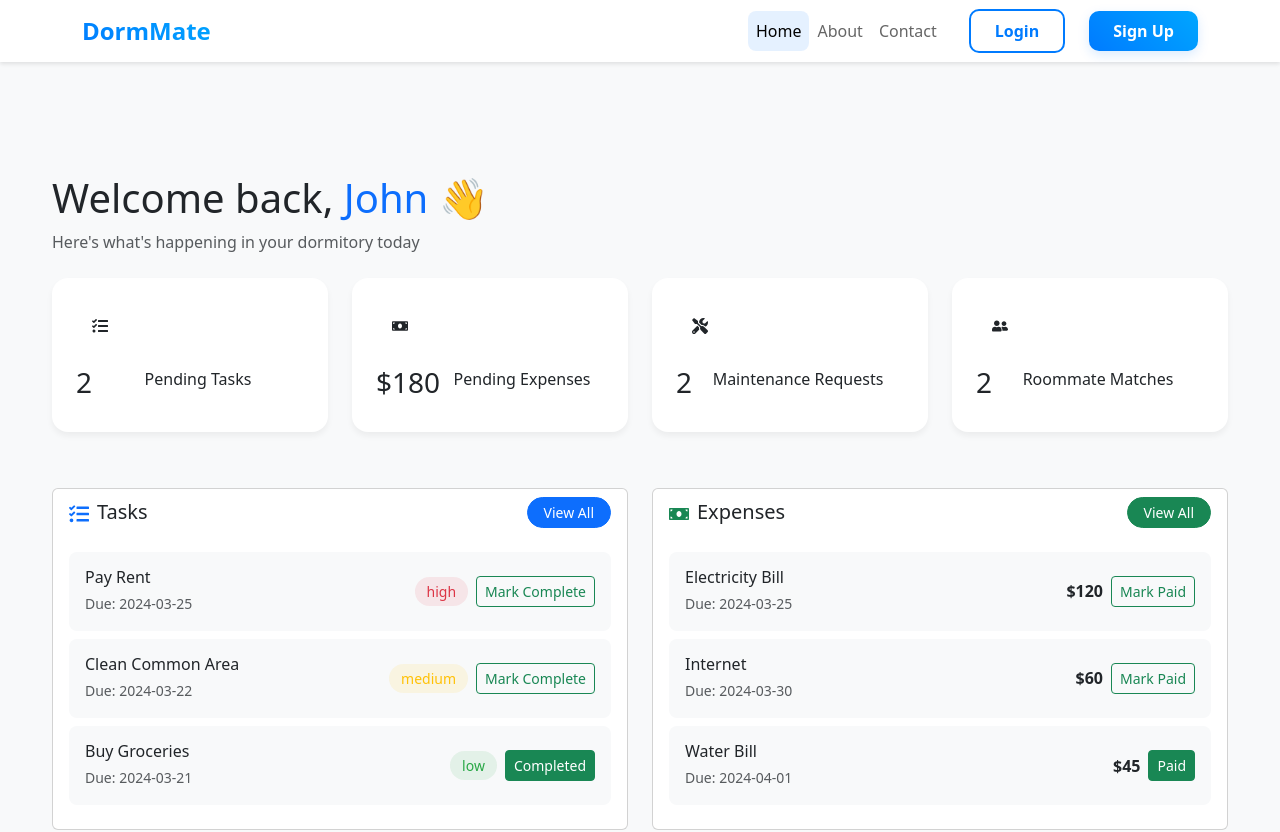
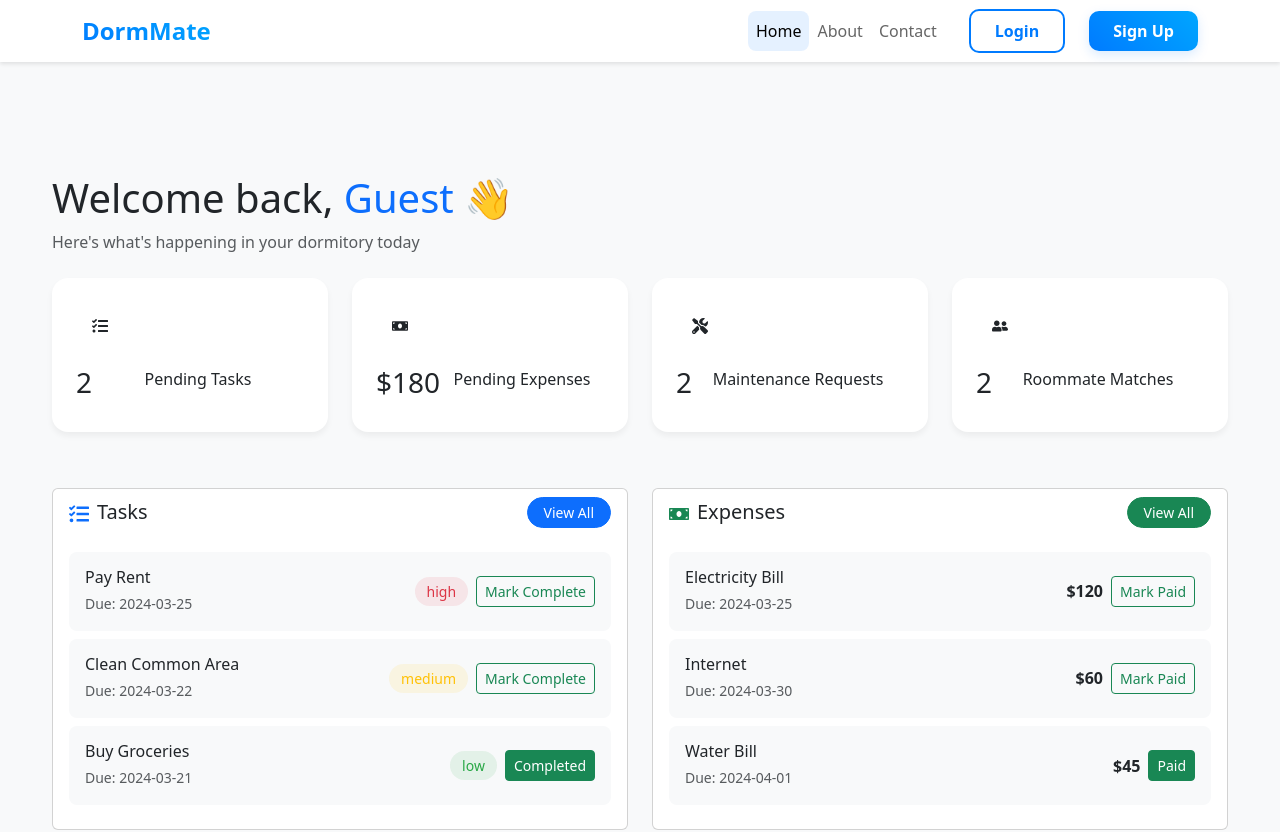
Before and after one commit to Divyx09/dorm-room-management-frontend, a React (Vite) app: page / in a window 1280 px wide. Shown: the top 832 px of the page. Built offline with nearby package versions, Linux system fonts and the light colour scheme.

Commit message:
Updated homepage

```diff
--- a/src/pages/Home/HomePage.jsx
+++ b/src/pages/Home/HomePage.jsx
@@ -130,12 +130,15 @@ const HomePage = () => {
     navigate(`/roommate-finder/${roommateId}`);
   };
 
+  const user = JSON.parse(localStorage.getItem("user")) || { name: "Guest" };
+  console.log(user.name);
+
   return (
     <div className='dashboard-container'>
       {/* Welcome Section */}
       <div className='welcome-section mb-4'>
         <h1>
-          Welcome back, <span className='text-primary'>John</span> 👋
+          Welcome back, <span className='text-primary'>{user.name}</span> 👋
         </h1>
         <p className='text-muted'>
           Here's what's happening in your dormitory today
```
